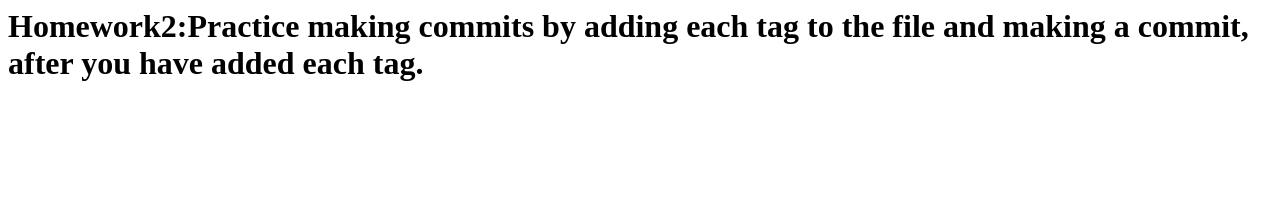
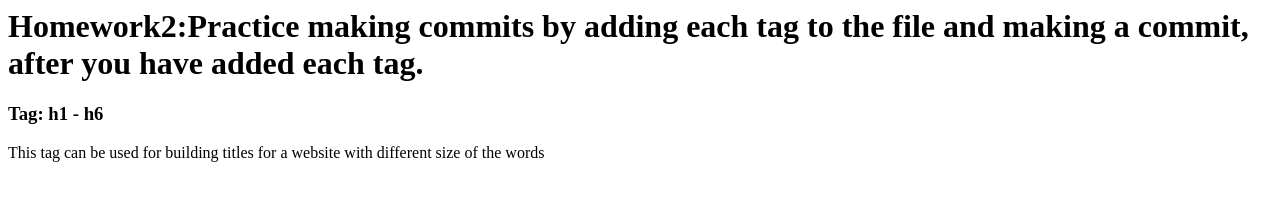
Before and after one commit to Daleligit/IS-601-2017-Class-Homework-02, a plain HTML site: page index.html in a window 1280 px wide. Drawn offline with Linux system fonts and the light colour scheme.

Commit message:
added a smaller title and some words with tag <p> in index

```diff
--- a/index.html
+++ b/index.html
@@ -1,2 +1,5 @@
 <h1>Homework2:Practice making commits by adding each tag to the file and making
 a commit, after you have added each tag.</h1>
+<h3>Tag: h1 - h6</h3>
+<p>This tag can be used for building titles for a website with different size
+of the words</p>
```
